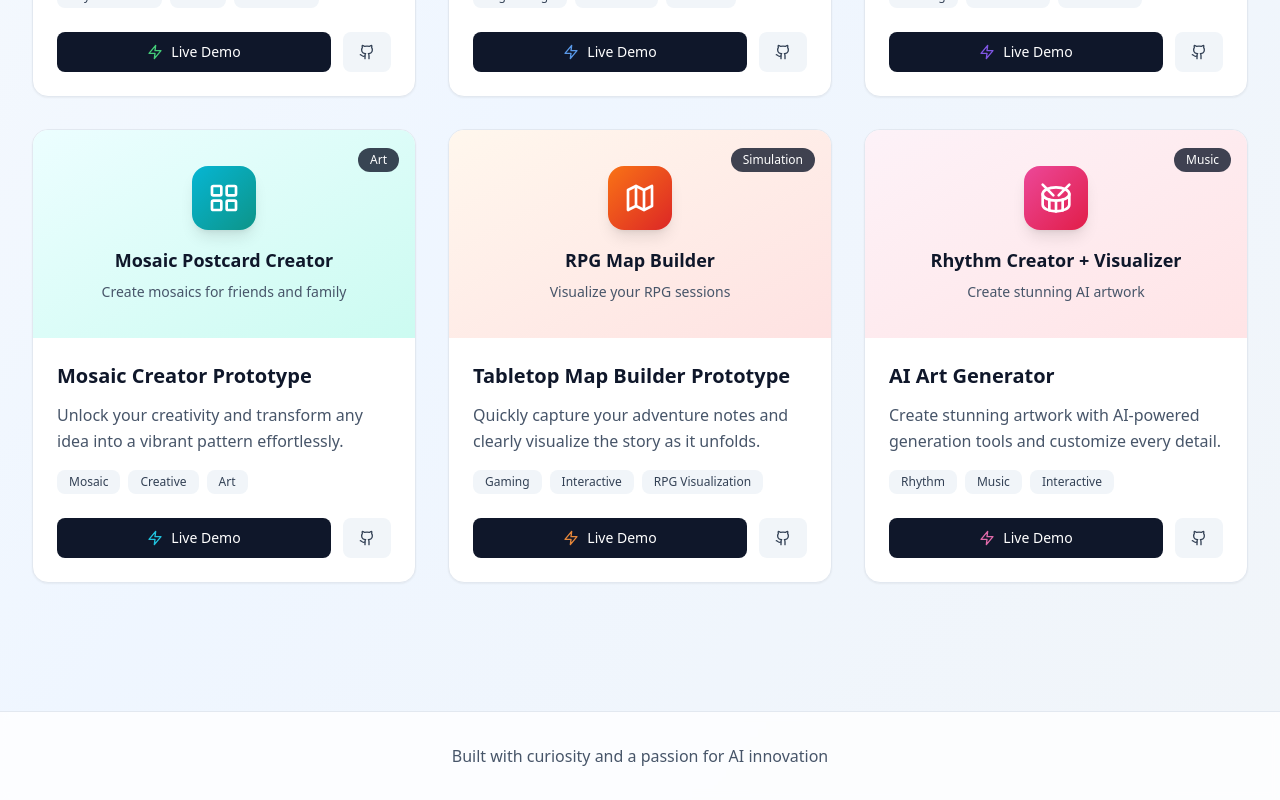
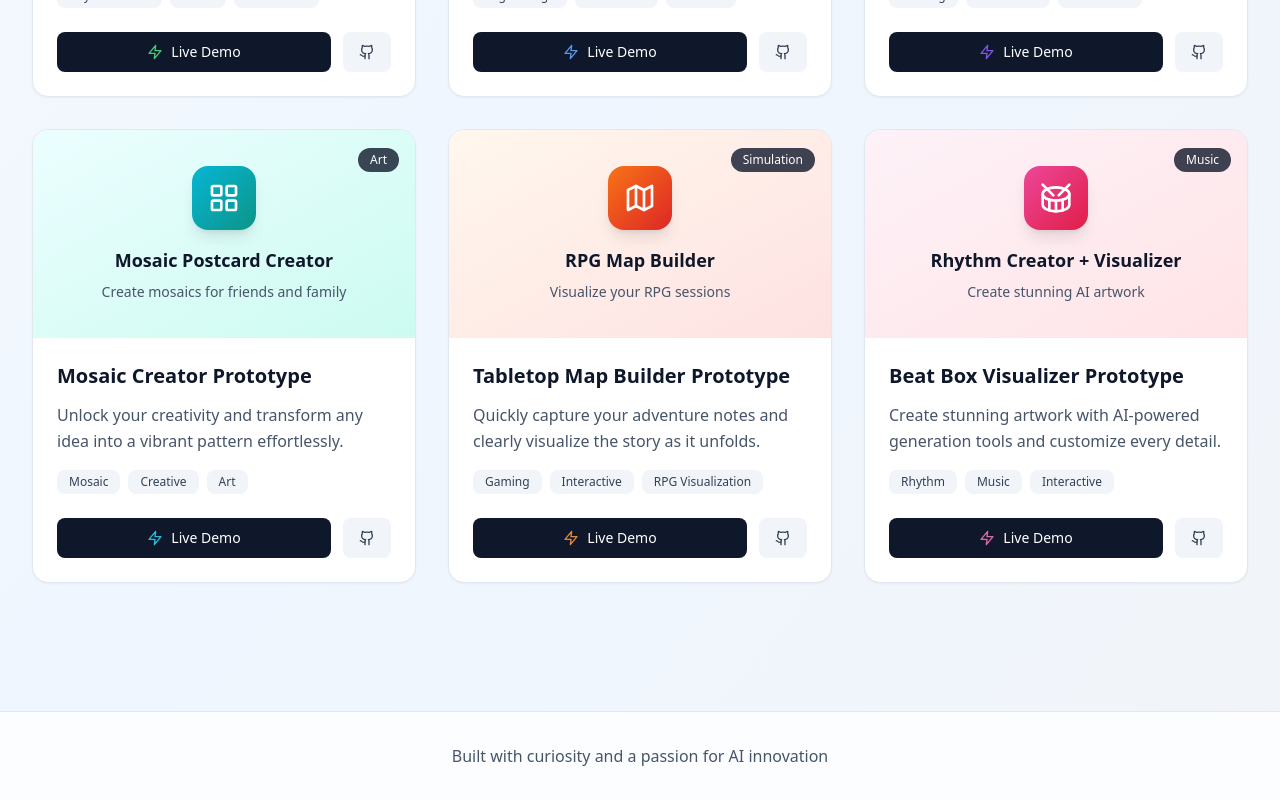
Before and after one commit to qgdkdzy6fv-cmd/AI-Website, a React (Vite) app: page / in a window 1280 px wide. Shown: the part 879-1679 px from the top of the page. Built offline with nearby package versions, Linux system fonts and the light colour scheme.

Commit message:
Updated App.tsx

```diff
--- a/src/App.tsx
+++ b/src/App.tsx
@@ -61,7 +61,7 @@ const prototypes: Prototype[] = [
   },
   {
     id: 7,
-    title: 'AI Art Generator',
+    title: 'Beat Box Visualizer Prototype',
     description: 'Create stunning artwork with AI-powered generation tools and customize every detail.',
     category: 'Music',
     demoUrl: 'https://beat-box-visualize-p-5swm.bolt.host',
```
